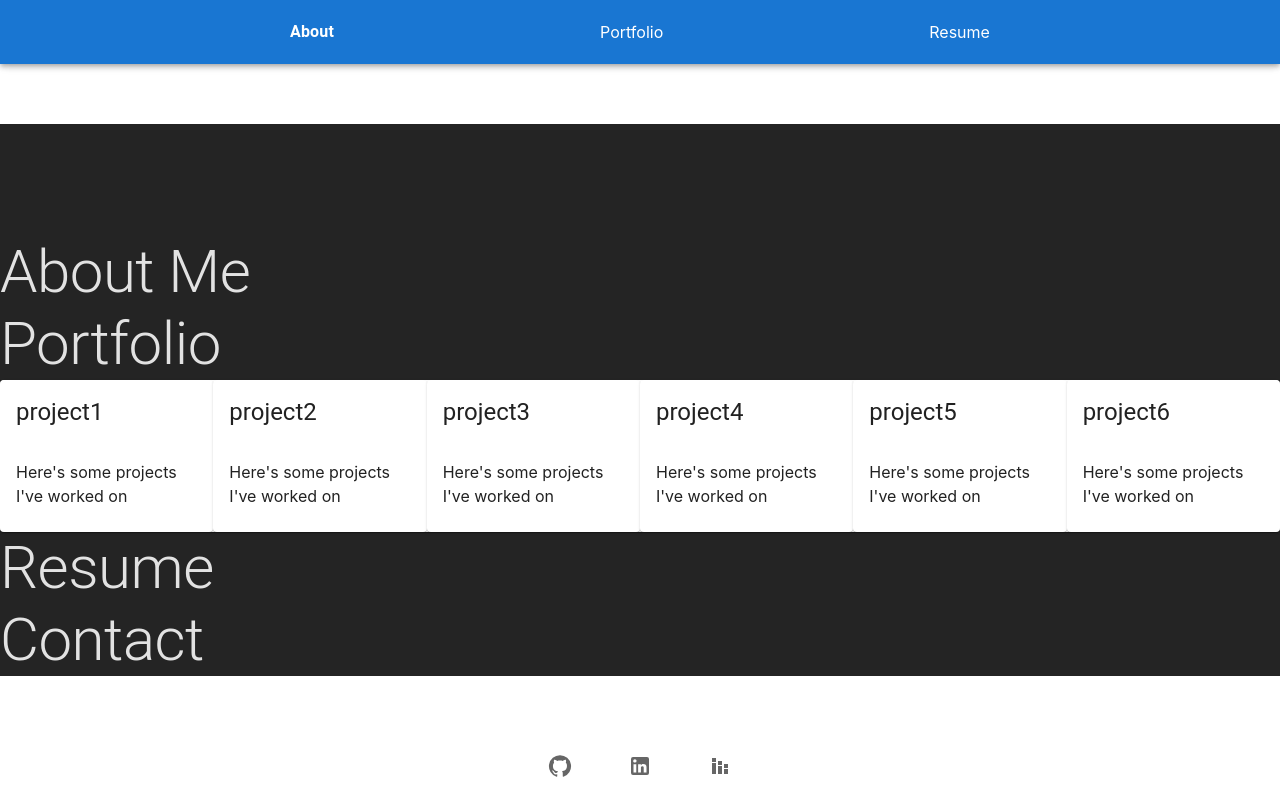
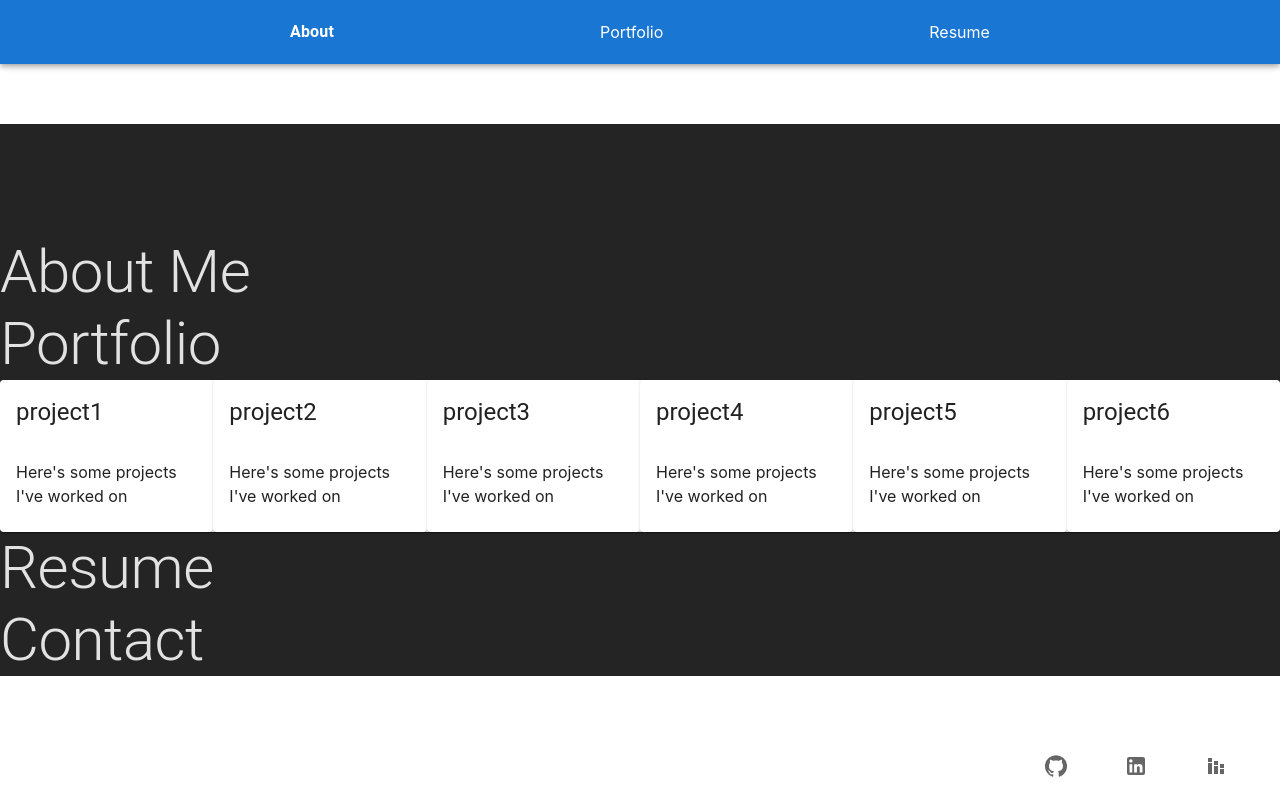
Before and after one commit to hansonsteven26/REACT-Portfolio, a React (Vite) app: page / in a window 1280 px wide. Built offline with nearby package versions, Linux system fonts and the light colour scheme.

Commit message:
move footer to right corner

```diff
--- a/src/components/Footer.jsx
+++ b/src/components/Footer.jsx
@@ -6,7 +6,7 @@ import StackedBarChartIcon from '@mui/icons-material/StackedBarChart';
 const Footer = () => {
   return (
     <Box id="footer" sx={{ position: 'fixed', bottom: 0, width: '100%' }}>
-      <Toolbar sx={{ justifyContent: 'space-evenly' }}>
+      <Toolbar sx={{ justifyContent: 'flex-end' }}>
         <BottomNavigation showLabels>
           <BottomNavigationAction label={<GitHubIcon />} href='https://github.com/hansonsteven26' />
           <BottomNavigationAction label={<LinkedInIcon />} href='https://www.linkedin.com/in/steven-m-hanson/' />
```
